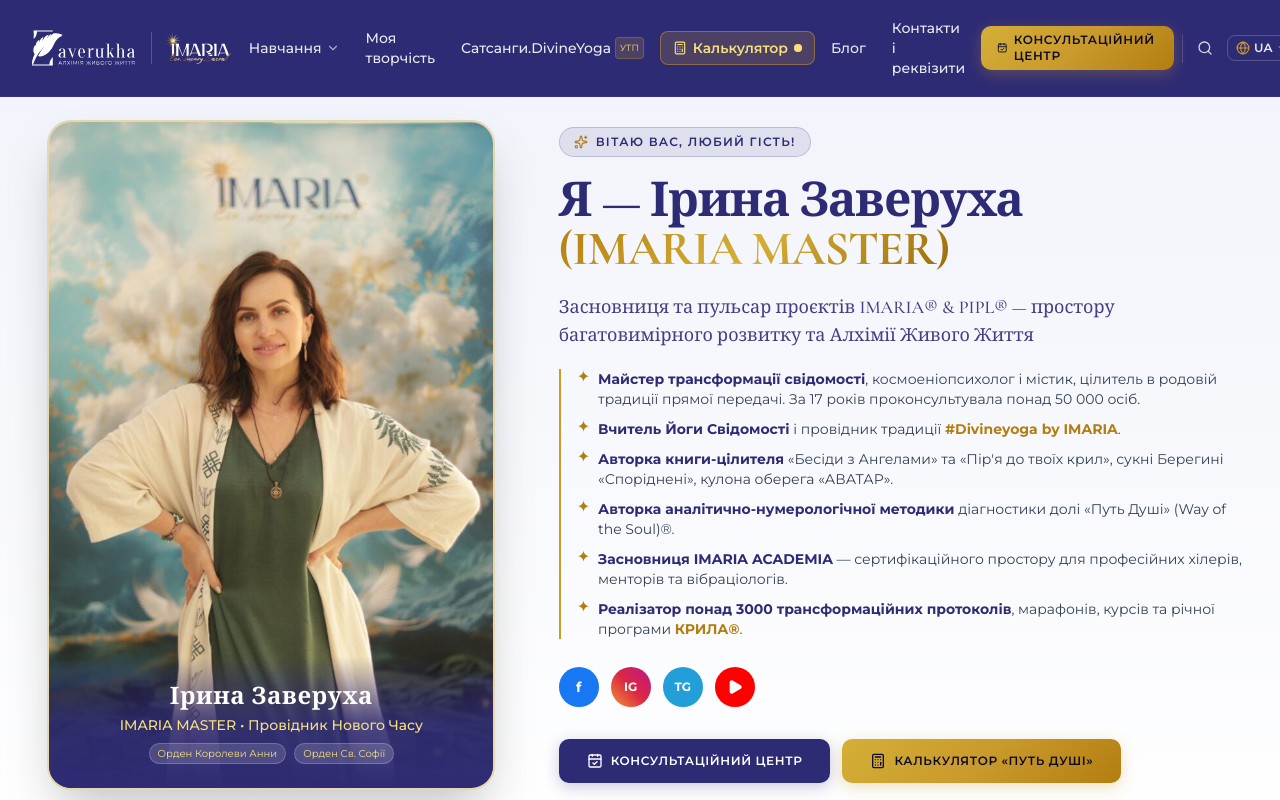
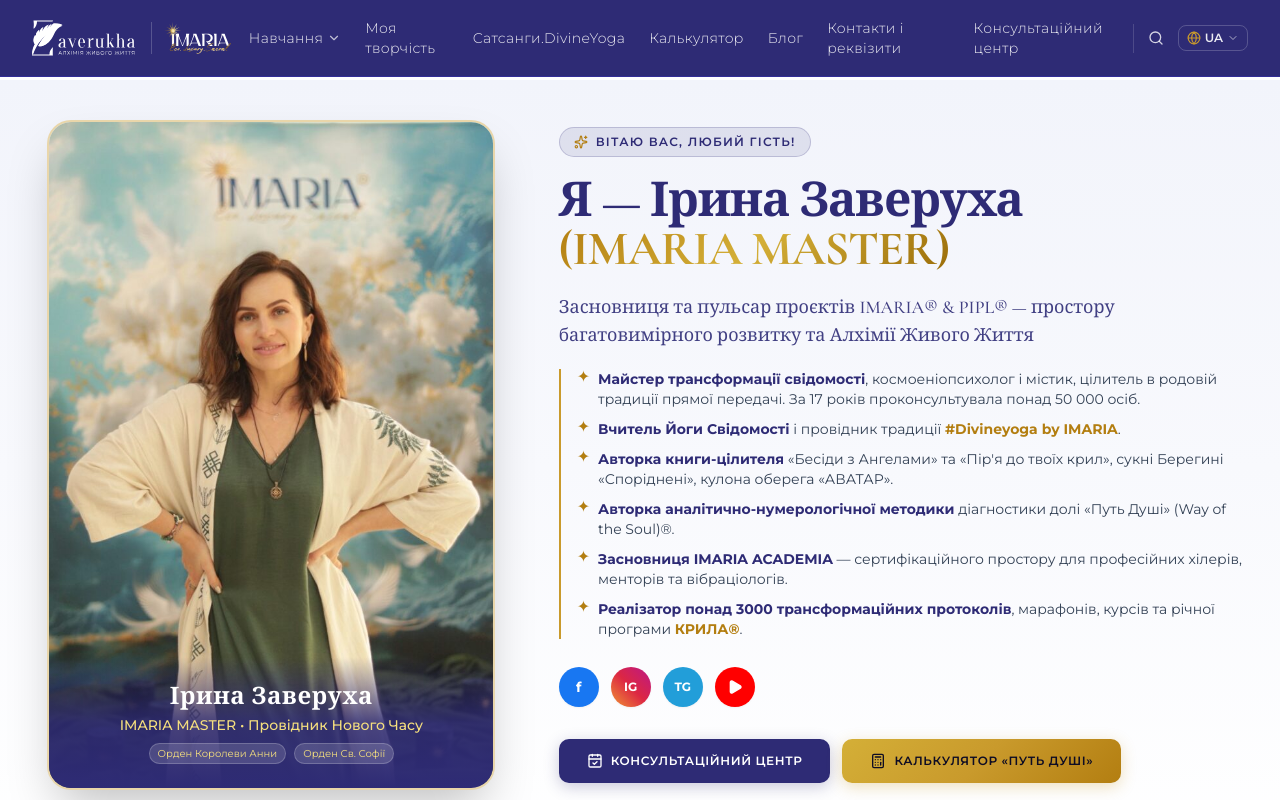
Before and after one commit to MCDShema/Zaverukha, a Next.js app: page / in a window 1280 px wide. Shown: the top 800 px of the page. Built offline with nearby package versions, Linux system fonts and the light colour scheme.

Commit message:
style(header): make all menu items uniform thin white text, remove UTP badge, and unify calculator & consultation center links

```diff
--- a/src/components/layout/Header.tsx
+++ b/src/components/layout/Header.tsx
@@ -76,7 +76,7 @@
               6. Контакти і реквізити
               7. Консультаційний центр (CTA)
           ) */}
-          <nav className="hidden lg:flex items-center space-x-1 xl:space-x-1.5">
+          <nav className="hidden lg:flex items-center space-x-0.5 xl:space-x-1">
 
             {/* 1. Навчання (Dropdown: Екосистема PIPL / IMARIA Academia) */}
             <div
@@ -85,53 +85,53 @@
               onMouseLeave={() => setEducationOpen(false)}
             >
               <button
-                className={`flex items-center gap-1 px-2.5 py-1.5 text-xs xl:text-sm font-medium transition-colors rounded-lg ${
+                className={`flex items-center gap-1 px-2.5 py-1.5 text-xs xl:text-sm font-light tracking-wide transition-colors ${
                   isActive('/education')
-                    ? 'text-sacred-goldLight bg-white/10'
-                    : 'text-white/90 hover:text-white hover:bg-white/5'
+                    ? 'text-white font-normal underline underline-offset-4 decoration-white/60'
+                    : 'text-white/90 hover:text-white'
                 }`}
                 aria-expanded={educationOpen}
               >
                 <span>Навчання</span>
-                <ChevronDown className={`w-3.5 h-3.5 transition-transform duration-200 ${educationOpen ? 'rotate-180 text-sacred-gold' : 'text-white/60'}`} />
+                <ChevronDown className={`w-3.5 h-3.5 transition-transform duration-200 ${educationOpen ? 'rotate-180 text-white' : 'text-white/70'}`} />
               </button>
 
               {/* Dropdown Menu */}
               <div
-                className={`absolute left-0 mt-1 w-64 rounded-xl bg-sacred-night/95 backdrop-blur-xl border border-sacred-gold/30 shadow-2xl p-2 transition-all duration-200 origin-top-left ${
+                className={`absolute left-0 mt-1 w-64 rounded-xl bg-[#2E2B75] border border-white/20 shadow-2xl p-2 transition-all duration-200 origin-top-left ${
                   educationOpen ? 'opacity-100 scale-100 pointer-events-auto' : 'opacity-0 scale-95 pointer-events-none'
                 }`}
               >
-                <div className="px-3 py-1.5 text-[11px] font-semibold text-sacred-gold tracking-wider uppercase border-b border-white/10 mb-1">
+                <div className="px-3 py-1.5 text-[11px] font-medium text-white/60 tracking-wider uppercase border-b border-white/10 mb-1">
                   2 напрямки розвитку
                 </div>
 
                 <Link
                   href="/education/pipl"
-                  className="flex items-start gap-3 p-2.5 rounded-lg hover:bg-sacred-blue/40 text-white/90 hover:text-white transition-colors group/item"
+                  className="flex items-start gap-2.5 p-2.5 rounded-lg hover:bg-white/10 text-white/90 hover:text-white transition-colors group/item"
                 >
-                  <Compass className="w-5 h-5 text-sacred-gold mt-0.5 group-hover/item:scale-110 transition-transform" />
+                  <Compass className="w-4 h-4 text-white/80 mt-0.5" />
                   <div>
-                    <div className="font-medium text-sm text-white">Екосистема PIPL</div>
-                    <div className="text-xs text-white/60">Курси, марафони, клуб для новачків і практиків</div>
+                    <div className="font-normal text-sm text-white">Екосистема PIPL</div>
+                    <div className="text-xs text-white/60 font-light">Курси, марафони, клуб для новачків і практиків</div>
                   </div>
                 </Link>
 
                 <Link
                   href="/education/academia"
-                  className="flex items-start gap-3 p-2.5 rounded-lg hover:bg-sacred-blue/40 text-white/90 hover:text-white transition-colors group/item"
+                  className="flex items-start gap-2.5 p-2.5 rounded-lg hover:bg-white/10 text-white/90 hover:text-white transition-colors group/item"
                 >
-                  <GraduationCap className="w-5 h-5 text-sacred-goldLight mt-0.5 group-hover/item:scale-110 transition-transform" />
+                  <GraduationCap className="w-4 h-4 text-white/80 mt-0.5" />
                   <div>
-                    <div className="font-medium text-sm text-white">IMARIA Academia</div>
-                    <div className="text-xs text-white/60">Сертифікація провідників, хілерів та менторів</div>
+                    <div className="font-normal text-sm text-white">IMARIA Academia</div>
+                    <div className="text-xs text-white/60 font-light">Сертифікація провідників, хілерів та менторів</div>
                   </div>
                 </Link>
 
                 <div className="mt-1 pt-1 border-t border-white/10">
                   <Link
                     href="/education"
-                    className="block text-center text-xs text-sacred-goldLight hover:underline py-1"
+                    className="block text-center text-xs text-white/80 hover:text-white hover:underline py-1 font-light"
                   >
                     Огляд розділу «Навчання» →
                   </Link>
@@ -142,56 +142,48 @@
             {/* 2. Моя творчість */}
             <Link
               href="/creativity"
-              className={`px-2.5 py-1.5 text-xs xl:text-sm font-medium transition-colors rounded-lg ${
+              className={`px-2.5 py-1.5 text-xs xl:text-sm font-light tracking-wide transition-colors ${
                 isActive('/creativity')
-                  ? 'text-sacred-goldLight bg-white/10'
-                  : 'text-white/90 hover:text-white hover:bg-white/5'
+                  ? 'text-white font-normal underline underline-offset-4 decoration-white/60'
+                  : 'text-white/90 hover:text-white'
               }`}
             >
               Моя творчість
             </Link>
 
-            {/* 3. Про мене (Сатсанги.DivineYoga) */}
+            {/* 3. Сатсанги.DivineYoga (без бейджа УТП) */}
             <Link
               href="/satsang-divine-yoga"
-              className={`px-2.5 py-1.5 text-xs xl:text-sm font-medium transition-colors rounded-lg flex items-center gap-1 ${
+              className={`px-2.5 py-1.5 text-xs xl:text-sm font-light tracking-wide transition-colors ${
                 isActive('/satsang-divine-yoga')
-                  ? 'text-sacred-goldLight bg-white/10'
-                  : 'text-white/90 hover:text-white hover:bg-white/5'
+                  ? 'text-white font-normal underline underline-offset-4 decoration-white/60'
+                  : 'text-white/90 hover:text-white'
               }`}
               title="Сатсанги та DivineYoga by IMARIA"
             >
-              <span>Сатсанги.DivineYoga</span>
-              <span className="text-[9px] bg-sacred-gold/20 text-sacred-goldLight px-1 rounded font-normal border border-sacred-gold/30">
-                УТП
-              </span>
+              Сатсанги.DivineYoga
             </Link>
 
-            {/* 4. Калькулятор («Way of the Soul» / «Путь Душі») — Accent Badge */}
+            {/* 4. Калькулятор (однаковий білий тонкий стиль) */}
             <Link
               href="/calculator"
-              className={`relative px-3 py-1.5 text-xs xl:text-sm font-semibold transition-all rounded-lg flex items-center gap-1.5 ${
+              className={`px-2.5 py-1.5 text-xs xl:text-sm font-light tracking-wide transition-colors ${
                 isActive('/calculator')
-                  ? 'bg-gradient-to-r from-sacred-gold to-sacred-goldHover text-sacred-dark shadow-md shadow-sacred-gold/25 font-bold'
-                  : 'text-sacred-goldLight bg-sacred-gold/20 hover:bg-sacred-gold/30 border border-sacred-gold/50 hover:border-sacred-gold shadow-sm'
+                  ? 'text-white font-normal underline underline-offset-4 decoration-white/60'
+                  : 'text-white/90 hover:text-white'
               }`}
               title="Калькулятор «Путь Душі» (Way of the Soul)"
             >
-              <Calculator className="w-3.5 h-3.5 text-sacred-goldLight" />
-              <span>Калькулятор</span>
-              <span className="flex h-2 w-2 relative">
-                <span className="animate-ping absolute inline-flex h-full w-full rounded-full bg-sacred-gold opacity-75"></span>
-                <span className="relative inline-flex rounded-full h-2 w-2 bg-sacred-goldLight"></span>
-              </span>
+              Калькулятор
             </Link>
 
             {/* 5. Блог */}
             <Link
               href="/blog"
-              className={`px-2.5 py-1.5 text-xs xl:text-sm font-medium transition-colors rounded-lg ${
+              className={`px-2.5 py-1.5 text-xs xl:text-sm font-light tracking-wide transition-colors ${
                 isActive('/blog')
-                  ? 'text-sacred-goldLight bg-white/10'
-                  : 'text-white/90 hover:text-white hover:bg-white/5'
+                  ? 'text-white font-normal underline underline-offset-4 decoration-white/60'
+                  : 'text-white/90 hover:text-white'
               }`}
             >
               Блог
@@ -200,22 +192,25 @@
             {/* 6. Контакти і реквізити */}
             <Link
               href="/contacts"
-              className={`px-2.5 py-1.5 text-xs xl:text-sm font-medium transition-colors rounded-lg ${
+              className={`px-2.5 py-1.5 text-xs xl:text-sm font-light tracking-wide transition-colors ${
                 isActive('/contacts')
-                  ? 'text-sacred-goldLight bg-white/10'
-                  : 'text-white/90 hover:text-white hover:bg-white/5'
+                  ? 'text-white font-normal underline underline-offset-4 decoration-white/60'
+                  : 'text-white/90 hover:text-white'
               }`}
             >
               Контакти і реквізити
             </Link>
 
-            {/* 7. Консультаційний центр (CTA Button) */}
+            {/* 7. Консультаційний центр (однаковий білий тонкий стиль як у всіх) */}
             <Link
               href="/consultation-center"
-              className="ml-1 xl:ml-2 inline-flex items-center gap-1.5 px-4 py-1.5 rounded-full text-xs font-bold uppercase tracking-wider btn-gold shadow-md hover:scale-105 transition-all"
+              className={`px-2.5 py-1.5 text-xs xl:text-sm font-light tracking-wide transition-colors ${
+                isActive('/consultation-center')
+                  ? 'text-white font-normal underline underline-offset-4 decoration-white/60'
+                  : 'text-white/90 hover:text-white'
+              }`}
             >
-              <CalendarCheck className="w-3.5 h-3.5 text-[#0E0C24]" />
-              <span>Консультаційний центр</span>
+              Консультаційний центр
             </Link>
 
           </nav>
@@ -305,39 +300,36 @@
 
       {/* MOBILE DRAWER */}
       {isOpen && (
-        <div className="lg:hidden bg-sacred-dark/98 backdrop-blur-2xl border-b border-sacred-gold/30 px-4 pt-3 pb-6 max-h-[85vh] overflow-y-auto">
+        <div className="lg:hidden bg-[#2E2B75] border-b border-white/15 px-4 pt-3 pb-6 max-h-[85vh] overflow-y-auto">
           <div className="space-y-1">
 
             {/* 1. Навчання (Mobile Accordion) */}
             <div className="border-b border-white/10 pb-2">
               <button
                 onClick={() => setEducationOpen(!educationOpen)}
-                className="w-full flex items-center justify-between px-3 py-2.5 text-base font-medium text-white hover:bg-white/5 rounded-lg"
+                className="w-full flex items-center justify-between px-3 py-2.5 text-base font-light text-white hover:bg-white/5 rounded-lg"
               >
-                <span className="flex items-center gap-2">
-                  <GraduationCap className="w-5 h-5 text-sacred-gold" />
-                  <span>Навчання</span>
-                </span>
-                <ChevronDown className={`w-4 h-4 transition-transform duration-200 ${educationOpen ? 'rotate-180 text-sacred-gold' : 'text-white/60'}`} />
+                <span>Навчання</span>
+                <ChevronDown className={`w-4 h-4 transition-transform duration-200 ${educationOpen ? 'rotate-180 text-white' : 'text-white/60'}`} />
               </button>
 
               {educationOpen && (
-                <div className="pl-6 pr-2 py-1 space-y-1 bg-white/5 rounded-lg mt-1">
+                <div className="pl-4 pr-2 py-1 space-y-1 bg-white/5 rounded-lg mt-1">
                   <Link
                     href="/education/pipl"
-                    className="block py-2 px-3 text-sm text-white/90 hover:text-sacred-goldLight font-medium"
+                    className="block py-2 px-3 text-sm text-white/90 hover:text-white font-light"
                   >
-                    ✦ Екосистема PIPL (курси та клуб)
+                    Екосистема PIPL (курси та клуб)
                   </Link>
                   <Link
                     href="/education/academia"
-                    className="block py-2 px-3 text-sm text-white/90 hover:text-sacred-goldLight font-medium"
+                    className="block py-2 px-3 text-sm text-white/90 hover:text-white font-light"
                   >
-                    ✦ IMARIA Academia (сертифікація)
+                    IMARIA Academia (сертифікація)
                   </Link>
                   <Link
                     href="/education"
-                    className="block py-1.5 px-3 text-xs text-sacred-gold hover:underline"
+                    className="block py-1.5 px-3 text-xs text-white/70 hover:text-white hover:underline font-light"
                   >
                     Огляд розділу Навчання →
                   </Link>
@@ -348,68 +340,50 @@
             {/* 2. Моя творчість */}
             <Link
               href="/creativity"
-              className="flex items-center gap-2.5 px-3 py-2.5 text-base font-medium text-white hover:bg-white/5 rounded-lg"
+              className="block px-3 py-2.5 text-base font-light text-white hover:bg-white/5 rounded-lg"
             >
-              <BookOpen className="w-5 h-5 text-sacred-gold" />
-              <span>Моя творчість</span>
+              Моя творчість
             </Link>
 
-            {/* 3. Про мене (Сатсанги.DivineYoga) */}
+            {/* 3. Сатсанги.DivineYoga (без УТП) */}
             <Link
               href="/satsang-divine-yoga"
-              className="flex items-center justify-between px-3 py-2.5 text-base font-medium text-white hover:bg-white/5 rounded-lg"
+              className="block px-3 py-2.5 text-base font-light text-white hover:bg-white/5 rounded-lg"
             >
-              <span className="flex items-center gap-2.5">
-                <Sparkles className="w-5 h-5 text-sacred-gold" />
-                <span>Сатсанги.DivineYoga</span>
-              </span>
-              <span className="text-[10px] bg-sacred-gold/20 text-sacred-goldLight px-2 py-0.5 rounded border border-sacred-gold/30">
-                УТП
-              </span>
+              Сатсанги.DivineYoga
             </Link>
 
-            {/* 4. Калькулятор «Путь Душі» */}
+            {/* 4. Калькулятор (однаковий білий тонкий стиль) */}
             <Link
               href="/calculator"
-              className="flex items-center justify-between px-3 py-2.5 text-base font-semibold bg-sacred-gold/20 text-sacred-goldLight border border-sacred-gold/50 rounded-lg"
+              className="block px-3 py-2.5 text-base font-light text-white hover:bg-white/5 rounded-lg"
             >
-              <span className="flex items-center gap-2.5">
-                <Calculator className="w-5 h-5 text-sacred-gold" />
-                <span>Калькулятор «Путь Душі»</span>
-              </span>
-              <span className="text-xs bg-sacred-gold text-sacred-dark font-bold px-2 py-0.5 rounded">
-                FREE
-              </span>
+              Калькулятор
             </Link>
 
             {/* 5. Блог */}
             <Link
               href="/blog"
-              className="flex items-center gap-2.5 px-3 py-2.5 text-base font-medium text-white hover:bg-white/5 rounded-lg"
+              className="block px-3 py-2.5 text-base font-light text-white hover:bg-white/5 rounded-lg"
             >
-              <Send className="w-5 h-5 text-sacred-gold" />
-              <span>Блог</span>
+              Блог
             </Link>
 
             {/* 6. Контакти і реквізити */}
             <Link
               href="/contacts"
-              className="flex items-center gap-2.5 px-3 py-2.5 text-base font-medium text-white hover:bg-white/5 rounded-lg"
+              className="block px-3 py-2.5 text-base font-light text-white hover:bg-white/5 rounded-lg"
             >
-              <PhoneCall className="w-5 h-5 text-sacred-gold" />
-              <span>Контакти і реквізити</span>
+              Контакти і реквізити
             </Link>
 
-            {/* 7. Консультаційний центр */}
-            <div className="pt-3">
-              <Link
-                href="/consultation-center"
-                className="w-full flex items-center justify-center gap-2 py-3 px-4 rounded-xl text-sm font-semibold uppercase tracking-wider text-white bg-gradient-to-r from-sacred-blue via-sacred-indigo to-sacred-blue border border-sacred-gold/50 shadow-lg"
-              >
-                <CalendarCheck className="w-4 h-4 text-sacred-gold" />
-                <span>Консультаційний центр</span>
-              </Link>
-            </div>
+            {/* 7. Консультаційний центр (однаковий білий тонкий стиль) */}
+            <Link
+              href="/consultation-center"
+              className="block px-3 py-2.5 text-base font-light text-white hover:bg-white/5 rounded-lg"
+            >
+              Консультаційний центр
+            </Link>
 
             {/* Language Switcher Mobile */}
             <div className="pt-4 border-t border-white/10 flex items-center justify-between px-3 text-sm text-white/80">
```
